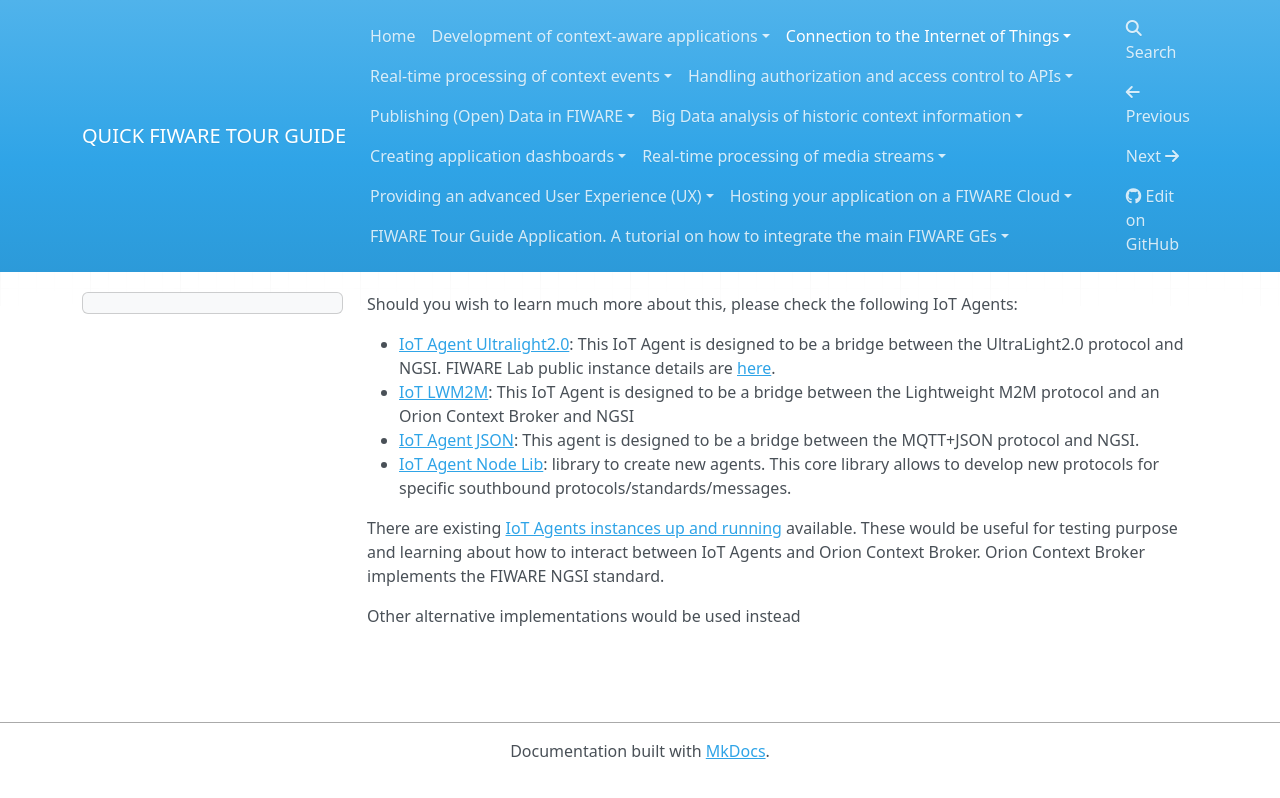
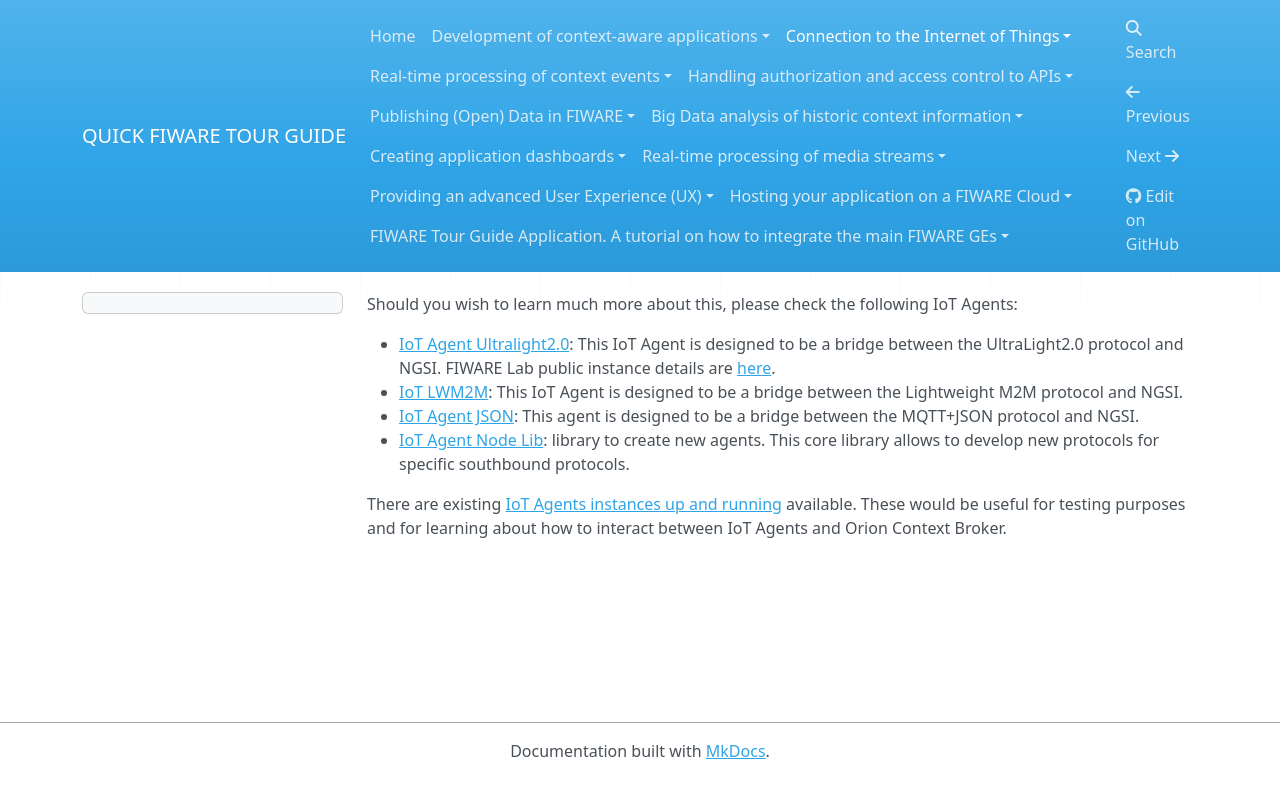
Before and after one commit to FIWARE-Ops/docs.TourGuide, an MkDocs documentation site: the page built from doc/connection-to-the-internet-of-things/deep-dive.md, in a window 1280 px wide. Shown: the top 798 px of the page. Built offline with MkDocs 1.6.1, drawn with Linux system fonts in a browser that asks for light colours; nearby versions of some CDN libraries; comment, search, counter and statistics services are not loaded; old or Windows-style settings are respelled for this version of MkDocs.

Commit message:
Update deep-dive.md

```diff
--- a/doc/connection-to-the-internet-of-things/deep-dive.md
+++ b/doc/connection-to-the-internet-of-things/deep-dive.md
@@ -1,12 +1,8 @@
 Should you wish to learn much more about this, please check the following IoT Agents:
 
 - [IoT Agent Ultralight2.0](https://github.com/Fiware/iot.IoTagent-UL): This IoT Agent is designed to be a bridge between the UltraLight2.0 protocol and NGSI. FIWARE Lab public instance details are [here](https://catalogue.fiware.org/enablers/backend-device-management-idas/instances).
-- [IoT LWM2M](https://github.com/Fiware/iot.IoTagent-LWM2M): This IoT Agent is designed to be a bridge between the Lightweight M2M protocol and an Orion Context Broker and NGSI
-- [IoT Agent JSON](https://github.com/Fiware/iot.IoTagent-JSON): This agent is designed to be a bridge between the MQTT+JSON protocol
-and NGSI.
-- [IoT Agent Node Lib](https://github.com/Fiware/iot.IoTagent-node-lib): library to create new agents. This core library allows to develop new protocols for specific southbound protocols/standards/messages.
+- [IoT LWM2M](https://github.com/Fiware/iot.IoTagent-LWM2M): This IoT Agent is designed to be a bridge between the Lightweight M2M protocol and NGSI.
+- [IoT Agent JSON](https://github.com/Fiware/iot.IoTagent-JSON): This agent is designed to be a bridge between the MQTT+JSON protocol and NGSI.
+- [IoT Agent Node Lib](https://github.com/Fiware/iot.IoTagent-node-lib): library to create new agents. This core library allows to develop new protocols for specific southbound protocols.
 
-There are existing [IoT Agents instances up and running](https://catalogue.fiware.org/enablers/backend-device-management-idas/instances) available. These would be useful for testing purpose and learning about how to interact between IoT Agents and Orion Context Broker.
-Orion Context Broker implements the FIWARE NGSI standard.
-
-Other alternative implementations would be used instead
+There are existing [IoT Agents instances up and running](https://catalogue.fiware.org/enablers/backend-device-management-idas/instances) available. These would be useful for testing purposes and for learning about how to interact between IoT Agents and Orion Context Broker.
```
